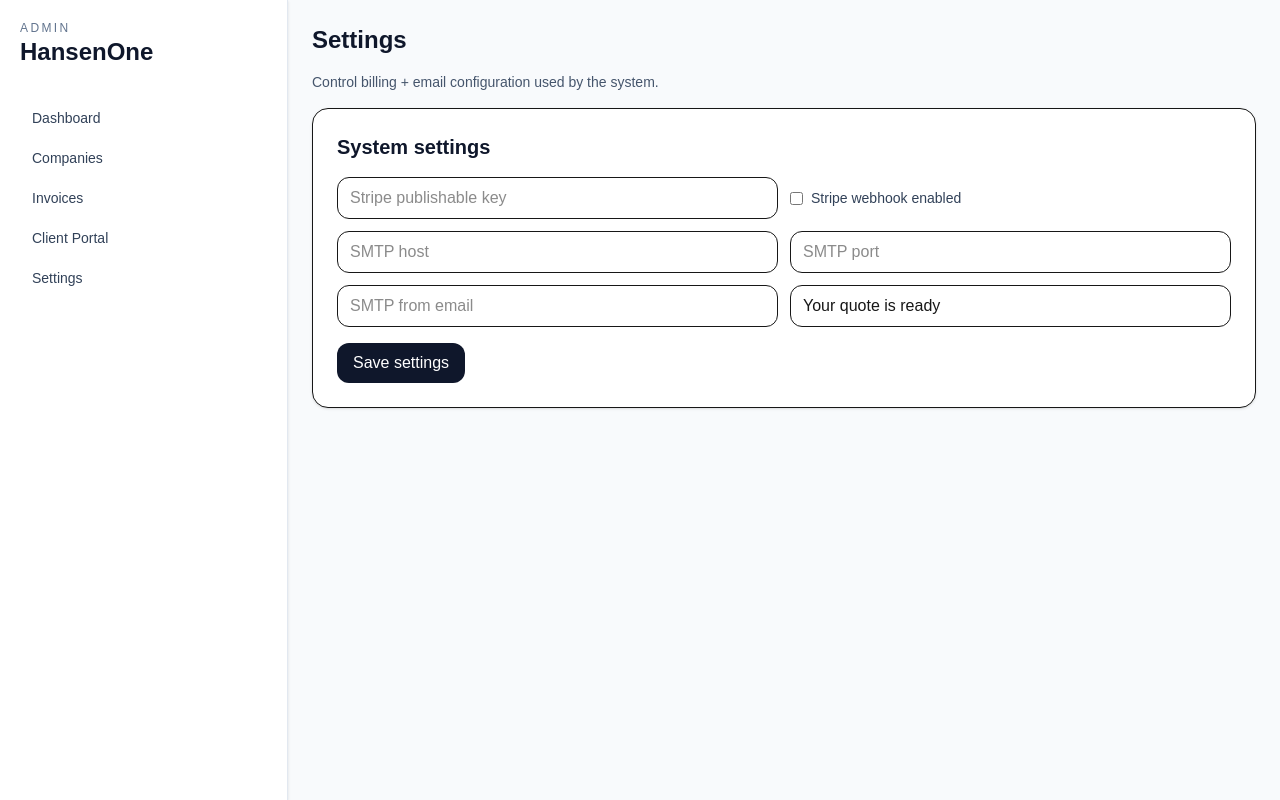
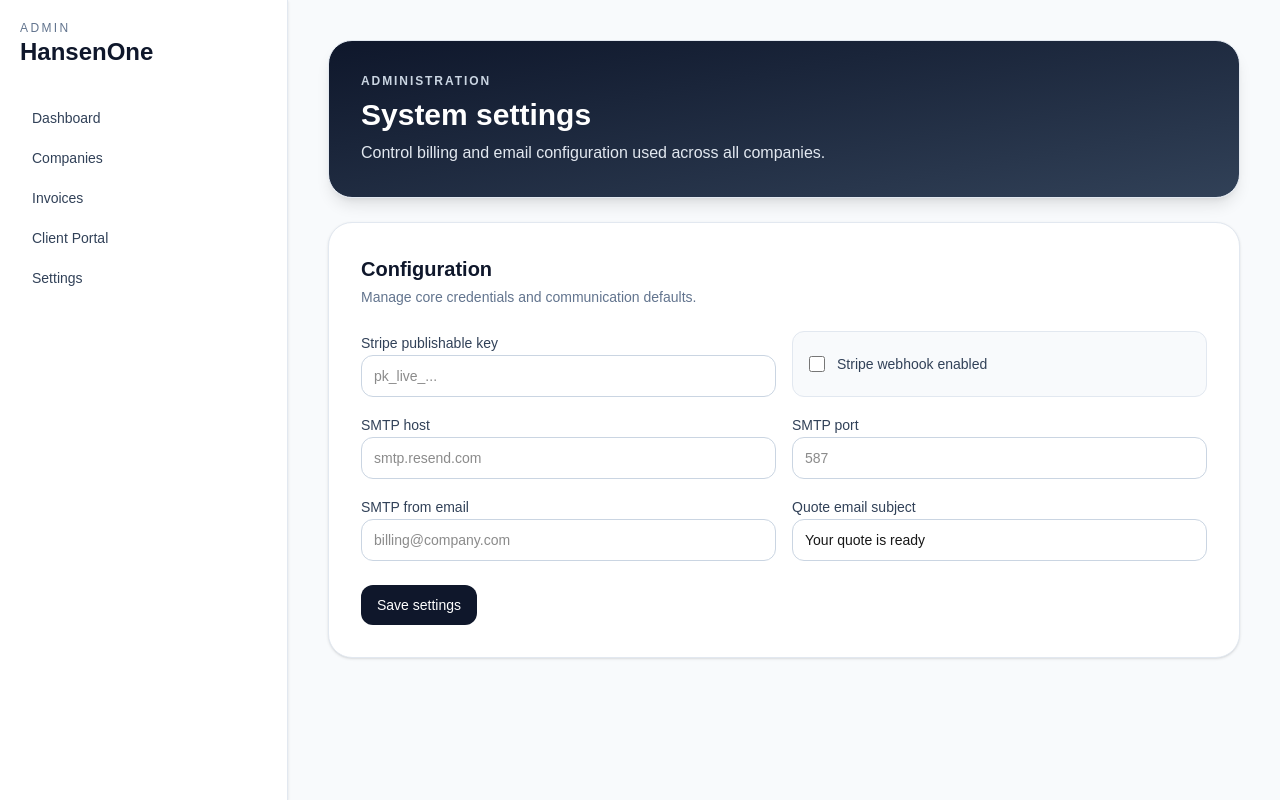
Before and after one commit to HansenOne2025/HansenOne_CRM, a Next.js app: page /settings in a window 1280 px wide. Built offline with nearby package versions, Linux system fonts and the light colour scheme; no server answers; the database is empty.

Commit message:
Align Supabase key env vars and refresh admin settings UI

```diff
--- a/app/(dashboard)/settings/page.tsx
+++ b/app/(dashboard)/settings/page.tsx
@@ -10,9 +10,16 @@ export default async function SettingsPage() {
   const map = new Map((data ?? []).map(row => [row.key, row.value]))
 
   return (
-    <div className="p-6 space-y-4">
-      <h1 className="text-2xl font-semibold text-slate-900">Settings</h1>
-      <p className="text-sm text-slate-600">Control billing + email configuration used by the system.</p>
+    <div className="p-6 lg:p-10">
+      <div className="mx-auto max-w-5xl space-y-6">
+        <div className="rounded-3xl border border-slate-200 bg-gradient-to-br from-slate-900 to-slate-700 p-6 text-white shadow-lg lg:p-8">
+          <p className="text-xs font-semibold uppercase tracking-[0.16em] text-slate-300">Administration</p>
+          <h1 className="mt-2 text-2xl font-semibold lg:text-3xl">System settings</h1>
+          <p className="mt-2 text-sm text-slate-200 lg:text-base">
+            Control billing and email configuration used across all companies.
+          </p>
+        </div>
+
         <SettingsForm
           initial={{
             stripePublishableKey: map.get('stripe_publishable_key') ?? '',
@@ -24,5 +31,6 @@ export default async function SettingsPage() {
           }}
         />
       </div>
+    </div>
   )
 }
--- a/app/api/admin/invite-member/route.ts
+++ b/app/api/admin/invite-member/route.ts
@@ -1,5 +1,5 @@
 import { NextResponse } from 'next/server'
-import { createClient } from '@supabase/supabase-js'
+import { createAdminSupabase } from '@/lib/supabase/admin'
 
 type Payload = {
   companyId?: string
@@ -18,14 +18,13 @@ export async function POST(req: Request) {
     return NextResponse.json({ error: 'Missing required fields' }, { status: 400 })
   }
 
-  const url = process.env.NEXT_PUBLIC_SUPABASE_URL
-  const serviceRoleKey = process.env.SUPABASE_SERVICE_ROLE_KEY
-
-  if (!url || !serviceRoleKey) {
-    return NextResponse.json({ error: 'Missing Supabase service role env vars' }, { status: 500 })
+  let admin
+  try {
+    admin = createAdminSupabase()
+  } catch (error) {
+    const message = error instanceof Error ? error.message : 'Missing Supabase admin configuration'
+    return NextResponse.json({ error: message }, { status: 500 })
   }
-
-  const admin = createClient(url, serviceRoleKey)
 
   const { data: inviteData, error: inviteError } = await admin.auth.admin.inviteUserByEmail(email)
   if (inviteError) {
--- a/app/api/admin/settings/route.ts
+++ b/app/api/admin/settings/route.ts
@@ -1,17 +1,16 @@
 import { NextResponse } from 'next/server'
-import { createClient } from '@supabase/supabase-js'
+import { createAdminSupabase } from '@/lib/supabase/admin'
 
 export async function PUT(req: Request) {
   const payload = (await req.json()) as Record<string, string | boolean>
 
-  const url = process.env.NEXT_PUBLIC_SUPABASE_URL
-  const serviceRoleKey = process.env.SUPABASE_SERVICE_ROLE_KEY
-
-  if (!url || !serviceRoleKey) {
-    return NextResponse.json({ error: 'Missing Supabase service role env vars' }, { status: 500 })
+  let admin
+  try {
+    admin = createAdminSupabase()
+  } catch (error) {
+    const message = error instanceof Error ? error.message : 'Missing Supabase admin configuration'
+    return NextResponse.json({ error: message }, { status: 500 })
   }
-
-  const admin = createClient(url, serviceRoleKey)
 
   const rows = [
     { key: 'stripe_publishable_key', value: payload.stripePublishableKey ?? '' },
--- a/app/api/stripe/webhook/route.ts
+++ b/app/api/stripe/webhook/route.ts
@@ -1,7 +1,7 @@
 import { NextResponse } from 'next/server'
 import Stripe from 'stripe'
-import { createClient } from '@supabase/supabase-js'
 import { getStripe } from '@/lib/stripe/server'
+import { createAdminSupabase } from '@/lib/supabase/admin'
 
 export async function POST(req: Request) {
   const signature = req.headers.get('stripe-signature')
@@ -27,14 +27,13 @@ export async function POST(req: Request) {
     const invoiceId = session.metadata?.invoiceId
 
     if (invoiceId) {
-      const supabaseUrl = process.env.NEXT_PUBLIC_SUPABASE_URL
-      const serviceRoleKey = process.env.SUPABASE_SERVICE_ROLE_KEY
-
-      if (!supabaseUrl || !serviceRoleKey) {
-        return NextResponse.json({ error: 'Missing Supabase service role config' }, { status: 500 })
+      let supabaseAdmin
+      try {
+        supabaseAdmin = createAdminSupabase()
+      } catch (error) {
+        const message = error instanceof Error ? error.message : 'Missing Supabase admin configuration'
+        return NextResponse.json({ error: message }, { status: 500 })
       }
-
-      const supabaseAdmin = createClient(supabaseUrl, serviceRoleKey)
 
       await supabaseAdmin
         .from('invoices')
--- a/components/admin/SettingsForm.tsx
+++ b/components/admin/SettingsForm.tsx
@@ -38,53 +38,82 @@ export default function SettingsForm({ initial }: { initial: Settings }) {
   }
 
   return (
-    <form onSubmit={save} className="space-y-4 rounded-2xl border bg-white p-6 shadow-sm">
-      <h2 className="text-xl font-semibold text-slate-900">System settings</h2>
+    <form onSubmit={save} className="space-y-6 rounded-3xl border border-slate-200 bg-white p-6 shadow-sm lg:p-8">
+      <div className="space-y-1">
+        <h2 className="text-xl font-semibold text-slate-900">Configuration</h2>
+        <p className="text-sm text-slate-500">Manage core credentials and communication defaults.</p>
+      </div>
 
-      <div className="grid gap-3 md:grid-cols-2">
+      <div className="grid gap-4 md:grid-cols-2">
+        <label className="space-y-2">
+          <span className="text-sm font-medium text-slate-700">Stripe publishable key</span>
           <input
-          placeholder="Stripe publishable key"
+            placeholder="pk_live_..."
             value={form.stripePublishableKey}
             onChange={e => setForm(prev => ({ ...prev, stripePublishableKey: e.target.value }))}
-          className="rounded-xl border px-3 py-2"
+            className="w-full rounded-xl border border-slate-300 px-3 py-2.5 text-sm outline-none ring-0 transition focus:border-slate-900"
           />
-        <label className="inline-flex items-center gap-2 text-sm text-slate-700">
+        </label>
+
+        <label className="mt-7 inline-flex items-center gap-3 rounded-xl border border-slate-200 bg-slate-50 px-4 py-2.5 text-sm font-medium text-slate-700 md:mt-0">
           <input
             type="checkbox"
             checked={form.stripeWebhookEnabled}
             onChange={e => setForm(prev => ({ ...prev, stripeWebhookEnabled: e.target.checked }))}
+            className="h-4 w-4 rounded border-slate-300 text-slate-900 focus:ring-slate-900"
           />
           Stripe webhook enabled
         </label>
+
+        <label className="space-y-2">
+          <span className="text-sm font-medium text-slate-700">SMTP host</span>
           <input
-          placeholder="SMTP host"
+            placeholder="smtp.resend.com"
             value={form.smtpHost}
             onChange={e => setForm(prev => ({ ...prev, smtpHost: e.target.value }))}
-          className="rounded-xl border px-3 py-2"
+            className="w-full rounded-xl border border-slate-300 px-3 py-2.5 text-sm outline-none ring-0 transition focus:border-slate-900"
           />
+        </label>
+
+        <label className="space-y-2">
+          <span className="text-sm font-medium text-slate-700">SMTP port</span>
           <input
-          placeholder="SMTP port"
+            placeholder="587"
             value={form.smtpPort}
             onChange={e => setForm(prev => ({ ...prev, smtpPort: e.target.value }))}
-          className="rounded-xl border px-3 py-2"
+            className="w-full rounded-xl border border-slate-300 px-3 py-2.5 text-sm outline-none ring-0 transition focus:border-slate-900"
           />
+        </label>
+
+        <label className="space-y-2">
+          <span className="text-sm font-medium text-slate-700">SMTP from email</span>
           <input
-          placeholder="SMTP from email"
+            placeholder="billing@company.com"
             value={form.smtpFromEmail}
             onChange={e => setForm(prev => ({ ...prev, smtpFromEmail: e.target.value }))}
-          className="rounded-xl border px-3 py-2"
+            className="w-full rounded-xl border border-slate-300 px-3 py-2.5 text-sm outline-none ring-0 transition focus:border-slate-900"
           />
+        </label>
+
+        <label className="space-y-2">
+          <span className="text-sm font-medium text-slate-700">Quote email subject</span>
           <input
-          placeholder="Quote email subject"
+            placeholder="Your quote is ready"
             value={form.quoteEmailSubject}
             onChange={e => setForm(prev => ({ ...prev, quoteEmailSubject: e.target.value }))}
-          className="rounded-xl border px-3 py-2"
+            className="w-full rounded-xl border border-slate-300 px-3 py-2.5 text-sm outline-none ring-0 transition focus:border-slate-900"
           />
+        </label>
       </div>
 
-      {message && <p className="text-sm text-slate-600">{message}</p>}
+      {message && (
+        <p className="rounded-xl border border-slate-200 bg-slate-50 px-4 py-2 text-sm text-slate-700">{message}</p>
+      )}
 
-      <button className="rounded-xl bg-slate-900 px-4 py-2 text-white" disabled={saving}>
+      <button
+        className="rounded-xl bg-slate-900 px-4 py-2.5 text-sm font-medium text-white transition hover:bg-slate-700 disabled:cursor-not-allowed disabled:opacity-60"
+        disabled={saving}
+      >
         {saving ? 'Saving…' : 'Save settings'}
       </button>
     </form>
--- /dev/null
+++ b/lib/supabase/admin.ts
@@ -0,0 +1,12 @@
+import { createClient } from '@supabase/supabase-js'
+import { supabaseEnv } from './env'
+
+export const createAdminSupabase = () => {
+  if (!supabaseEnv.adminKey) {
+    throw new Error(
+      'Missing Supabase admin key: set SUPABASE_SECRET_KEY (or SUPABASE_SERVICE_ROLE_KEY for backward compatibility).'
+    )
+  }
+
+  return createClient(supabaseEnv.url, supabaseEnv.adminKey)
+}
--- a/lib/supabase/env.ts
+++ b/lib/supabase/env.ts
@@ -1,19 +1,25 @@
 const url = process.env.NEXT_PUBLIC_SUPABASE_URL
-const key =
+const publishableKey =
+  process.env.NEXT_PUBLIC_SUPABASE_PUBLISHABLE_KEY ??
   process.env.NEXT_PUBLIC_SUPABASE_ANON_KEY ??
   process.env.NEXT_PUBLIC_SUPABASE_PUBLISHABLE_DEFAULT_KEY
+
+const adminKey =
+  process.env.SUPABASE_SECRET_KEY ??
+  process.env.SUPABASE_SERVICE_ROLE_KEY
 
 if (!url) {
   throw new Error('Missing NEXT_PUBLIC_SUPABASE_URL')
 }
 
-if (!key) {
+if (!publishableKey) {
   throw new Error(
-    'Missing Supabase client key: set NEXT_PUBLIC_SUPABASE_ANON_KEY (or NEXT_PUBLIC_SUPABASE_PUBLISHABLE_DEFAULT_KEY for backward compatibility).'
+    'Missing Supabase client key: set NEXT_PUBLIC_SUPABASE_PUBLISHABLE_KEY (or NEXT_PUBLIC_SUPABASE_ANON_KEY / NEXT_PUBLIC_SUPABASE_PUBLISHABLE_DEFAULT_KEY for backward compatibility).'
   )
 }
 
 export const supabaseEnv = {
   url,
-  key
+  key: publishableKey,
+  adminKey
 }
```
Also changed, not shown: components/admin/InviteMemberForm.tsx (+37 -14 lines), 1 other file (tests, documents, lock files or other folders). Lines whose indentation alone changed are shown as unchanged.
